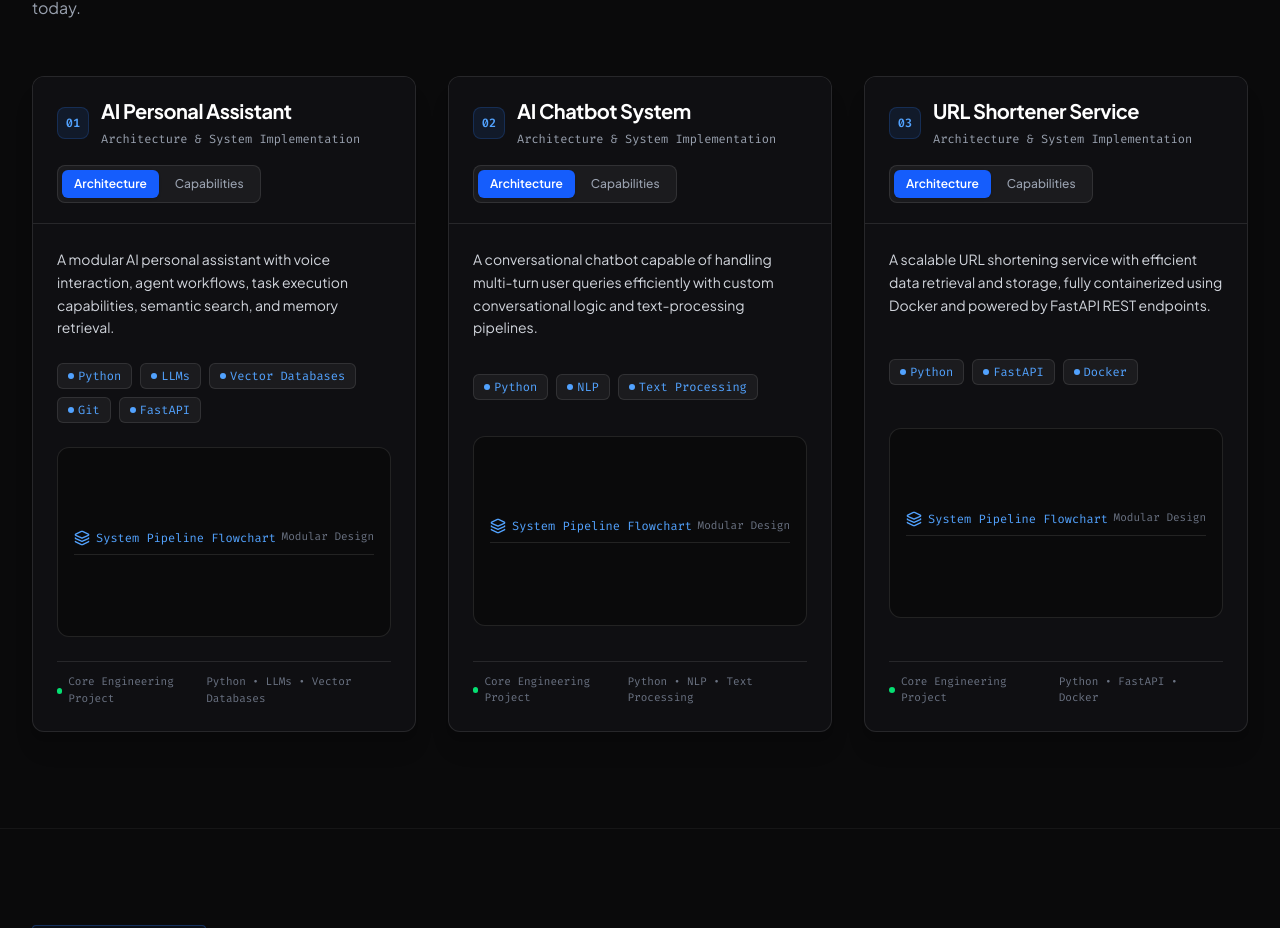
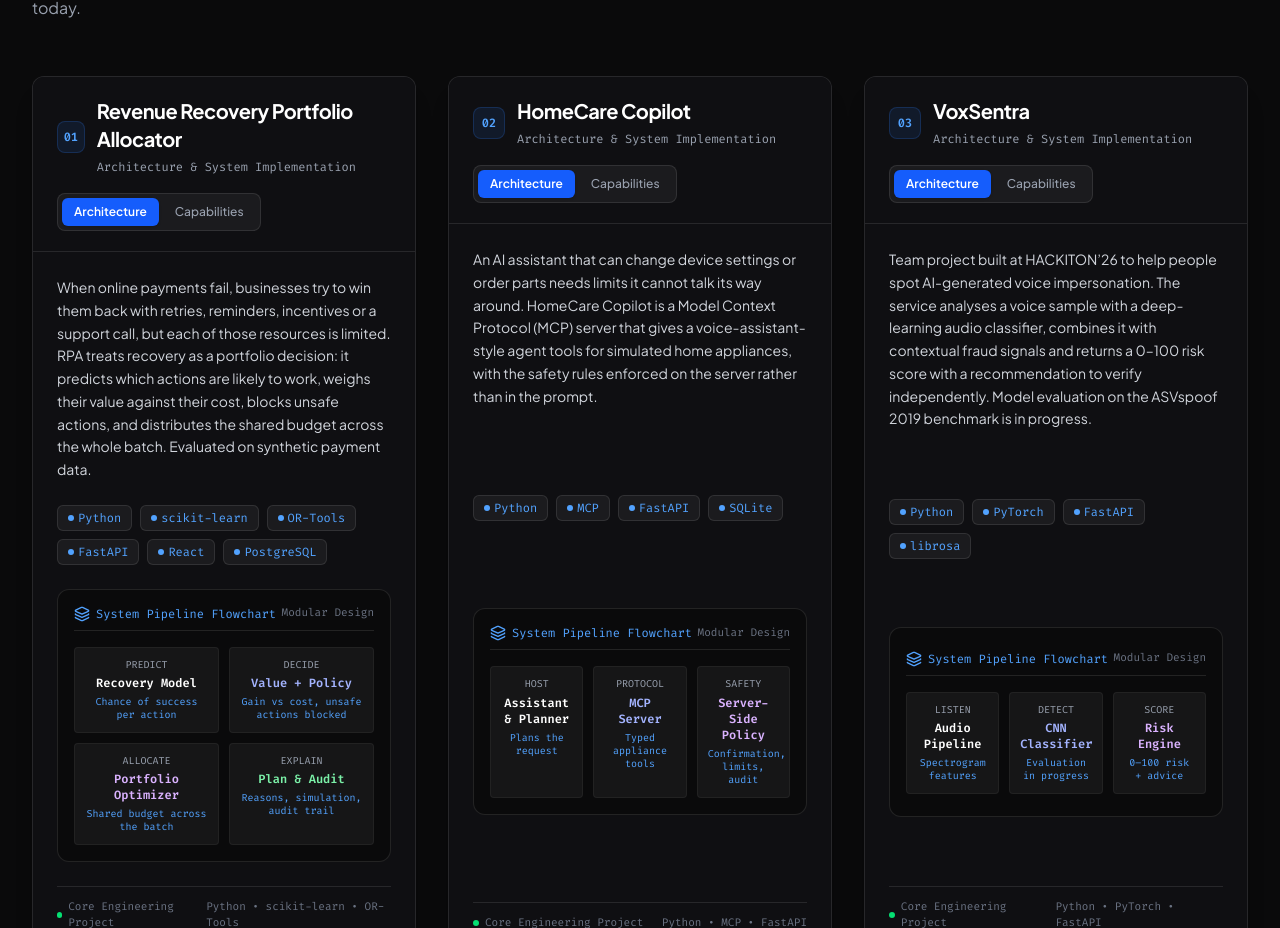
Before and after one commit to UniversalCodeBin/Portfolio, a React (Vite) app: page / in a window 1280 px wide. Shown: the part 1872-2800 px from the top of the page. Built offline with nearby package versions, Linux system fonts and the light colour scheme.

Commit message:
Update portfolio data: projects, skills, achievements

```diff
--- a/src/data/portfolioData.ts
+++ b/src/data/portfolioData.ts
@@ -2,71 +2,110 @@ import { Project, SkillCategory, Publication, Achievement, EducationItem } from
 
 export const PERSONAL_INFO = {
   name: 'Shriram R',
-  role: 'AI Engineer • Software Developer • AI Researcher',
-  tagline: 'Building modular AI systems, high-performance software, and deep-learning research solutions.',
-  bio: 'Artificial Intelligence and Data Science undergraduate at Francis Xavier Engineering College with a focus on designing practical AI systems, robust software applications, and research-oriented machine learning architectures.',
+  role: 'Applied AI • Optimization • Python Backend',
+  tagline: 'Building AI systems that make safe, auditable decisions.',
+  bio: 'Artificial Intelligence and Data Science undergraduate at Francis Xavier Engineering College. I build AI systems that turn predictions into decisions people can trust, combining machine learning, optimization and backend engineering.',
   email: 'shriramr.ug.25.ad@francisxavier.ac.in',
   phone: '+91 8098539764',
   location: 'Tiruchirappalli, Tamil Nadu, India',
   linkedin: 'https://linkedin.com/in/shriram2008/',
   github: 'https://github.com/UniversalCodeBin',
-  status: 'Available for opportunities',
+  status: 'Open to AI/ML & backend internships',
   stats: [
     { label: 'Degree', value: 'B.Tech AI & DS', detail: 'Artificial Intelligence & Data Science' },
-    { label: 'Academic Standing', value: '8.856 / 10', detail: 'Cumulative Grade Point Average (CGPA)' },
+    { label: 'Academic Standing', value: '8.667 / 10', detail: 'Cumulative Grade Point Average (CGPA)' },
     { label: 'Expected Graduation', value: 'May 2029', detail: 'Francis Xavier Engineering College' },
-    { label: 'Core Languages', value: '7 Languages', detail: 'Python, C, C++, Java, JS, HTML, CSS' },
+    { label: 'Core Languages', value: 'Python first', detail: 'Python, TypeScript, JavaScript, SQL, C' },
   ],
 };
 
 export const PROJECTS: Project[] = [
   {
-    id: 'ai-personal-assistant',
+    id: 'revenue-recovery-portfolio-allocator',
     number: '01',
-    title: 'AI Personal Assistant',
-    technologies: ['Python', 'LLMs', 'Vector Databases', 'Git', 'FastAPI'],
-    description: 'A modular AI personal assistant with voice interaction, agent workflows, task execution capabilities, semantic search, and memory retrieval.',
+    title: 'Revenue Recovery Portfolio Allocator',
+    technologies: ['Python', 'scikit-learn', 'OR-Tools', 'FastAPI', 'React', 'PostgreSQL'],
+    description:
+      'When online payments fail, businesses try to win them back with retries, reminders, incentives or a support call, but each of those resources is limited. RPA treats recovery as a portfolio decision: it predicts which actions are likely to work, weighs their value against their cost, blocks unsafe actions, and distributes the shared budget across the whole batch. Evaluated on synthetic payment data.',
     highlights: [
-      'Voice interaction & audio synthesis pipelines',
-      'Agent workflows and automated task execution',
-      'Semantic search and memory retrieval via vector databases',
-      'REST APIs with FastAPI emphasizing reliability and scalable software design',
-      'Modular micro-service architecture for extensibility'
+      'Machine learning model estimates how likely each recovery action is to succeed',
+      'Expected-value layer weighs the gain of each action against its cost',
+      'Policy rules block actions that would be unsafe or non-compliant',
+      'Optimizer allocates limited retries, messages, incentives and agent time across the whole portfolio',
+      'Dashboard with a plain-language reason per transaction, outcome simulation and a full audit trail',
     ],
-    architectureType: 'assistant',
-    githubUrl: 'https://github.com/UniversalCodeBin',
+    architectureType: 'url_shortener',
+    pipeline: [
+      { stage: 'PREDICT', title: 'Recovery Model', note: 'Chance of success per action' },
+      { stage: 'DECIDE', title: 'Value + Policy', note: 'Gain vs cost, unsafe actions blocked' },
+      { stage: 'ALLOCATE', title: 'Portfolio Optimizer', note: 'Shared budget across the batch' },
+      { stage: 'EXPLAIN', title: 'Plan & Audit', note: 'Reasons, simulation, audit trail' },
+    ],
+    githubUrl: 'https://github.com/UniversalCodeBin/Recovery-Portfolio-Allocator-RPA-',
   },
   {
-    id: 'ai-chatbot-system',
+    id: 'homecare-copilot',
     number: '02',
-    title: 'AI Chatbot System',
-    technologies: ['Python', 'NLP', 'Text Processing'],
-    description: 'A conversational chatbot capable of handling multi-turn user queries efficiently with custom conversational logic and text-processing pipelines.',
+    title: 'HomeCare Copilot',
+    technologies: ['Python', 'MCP', 'FastAPI', 'SQLite'],
+    description:
+      'An AI assistant that can change device settings or order parts needs limits it cannot talk its way around. HomeCare Copilot is a Model Context Protocol (MCP) server that gives a voice-assistant-style agent tools for simulated home appliances, with the safety rules enforced on the server rather than in the prompt.',
     highlights: [
-      'Multi-turn conversational state tracking',
-      'Custom text-processing pipelines and token normalization',
-      'Context-aware response generation logic',
-      'System debugging and optimization for low-latency response reliability',
-      'Intent classification and fallback handling'
+      'Tools to diagnose appliance problems and recommend maintenance',
+      'Safe settings changes and previews of device actions before they run',
+      'Replacement-part ordering with explicit confirmation and spending limits',
+      'Duplicate orders prevented and every action written to an audit log',
+      'Host app that plans each request and shows the tool calls step by step (rule-based planner; simulated appliances)',
     ],
-    architectureType: 'chatbot',
-    githubUrl: 'https://github.com/UniversalCodeBin',
+    architectureType: 'url_shortener',
+    pipeline: [
+      { stage: 'HOST', title: 'Assistant & Planner', note: 'Plans the request' },
+      { stage: 'PROTOCOL', title: 'MCP Server', note: 'Typed appliance tools' },
+      { stage: 'SAFETY', title: 'Server-Side Policy', note: 'Confirmation, limits, audit' },
+    ],
+    githubUrl: 'https://github.com/UniversalCodeBin/HomeCare-Copilot',
+  },
+  {
+    id: 'voxsentra',
+    number: '03',
+    title: 'VoxSentra',
+    technologies: ['Python', 'PyTorch', 'FastAPI', 'librosa'],
+    description:
+      'Team project built at HACKITON’26 to help people spot AI-generated voice impersonation. The service analyses a voice sample with a deep-learning audio classifier, combines it with contextual fraud signals and returns a 0–100 risk score with a recommendation to verify independently. Model evaluation on the ASVspoof 2019 benchmark is in progress.',
+    highlights: [
+      'Speech converted into spectrogram features and scored by a CNN classifier',
+      'Contextual fraud signals combined into a single 0–100 risk score',
+      'Privacy-first: raw audio is deleted as soon as it has been analysed',
+      'Clearly reports demo mode until the trained model has been evaluated',
+    ],
+    architectureType: 'url_shortener',
+    pipeline: [
+      { stage: 'LISTEN', title: 'Audio Pipeline', note: 'Spectrogram features' },
+      { stage: 'DETECT', title: 'CNN Classifier', note: 'Evaluation in progress' },
+      { stage: 'SCORE', title: 'Risk Engine', note: '0–100 risk + advice' },
+    ],
+    githubUrl: 'https://github.com/UniversalCodeBin/VoxSentra',
   },
   {
     id: 'url-shortener-service',
-    number: '03',
+    number: '04',
     title: 'URL Shortener Service',
-    technologies: ['Python', 'FastAPI', 'Docker'],
-    description: 'A scalable URL shortening service with efficient data retrieval and storage, fully containerized using Docker and powered by FastAPI REST endpoints.',
+    technologies: ['Python', 'FastAPI', 'PostgreSQL', 'Redis', 'Docker'],
+    description:
+      'A backend service built to practise clean, production-style architecture: create short links, redirect quickly through a cache in front of the database, track clicks and run the whole stack in containers.',
     highlights: [
-      'High-throughput REST API built with FastAPI',
-      'Efficient data retrieval algorithms and compact key generation',
-      'Containerized deployment setup with Docker',
-      'Structured request validation and error boundary handling',
-      'Low-overhead persistence layer for rapid redirection'
+      'Layered API, service and data-access design',
+      'Fast redirects through a Redis cache in front of PostgreSQL',
+      'Click analytics for every short link',
+      'Containerized with Docker Compose',
     ],
     architectureType: 'url_shortener',
-    githubUrl: 'https://github.com/UniversalCodeBin',
+    pipeline: [
+      { stage: 'API', title: 'FastAPI Service', note: 'Create & resolve links' },
+      { stage: 'CACHE', title: 'Redis', note: 'Fast redirects' },
+      { stage: 'STORE', title: 'PostgreSQL', note: 'Links & click analytics' },
+    ],
+    githubUrl: 'https://github.com/UniversalCodeBin/Url_Shortener',
   },
 ];
 
@@ -74,31 +113,32 @@ export const SKILL_CATEGORIES: SkillCategory[] = [
   {
     category: 'Programming Languages',
     skills: [
-      { name: 'Python', description: 'Primary language for AI systems, backend microservices, and NLP', iconName: 'Terminal' },
-      { name: 'C', description: 'Low-level systems programming and memory management', iconName: 'Cpu' },
-      { name: 'C++', description: 'High-performance computing and algorithmic data structures', iconName: 'Code2' },
-      { name: 'Java', description: 'Object-oriented application development and enterprise patterns', iconName: 'Coffee' },
-      { name: 'JavaScript', description: 'Interactive frontend development and dynamic web scripting', iconName: 'Braces' },
-      { name: 'HTML', description: 'Semantic document structure and web accessibility standards', iconName: 'Layout' },
-      { name: 'CSS', description: 'Responsive layout systems, flexbox, grid, and modern styling', iconName: 'Palette' },
+      { name: 'Python', description: 'Primary language for machine learning, optimization and backend services', iconName: 'Terminal' },
+      { name: 'TypeScript', description: 'Typed frontend code for project dashboards', iconName: 'Braces' },
+      { name: 'JavaScript', description: 'Interactive web interfaces', iconName: 'Braces' },
+      { name: 'SQL', description: 'Querying and modelling relational data', iconName: 'Table' },
+      { name: 'C', description: 'Programming fundamentals and problem solving', iconName: 'Cpu' },
+      { name: 'HTML & CSS', description: 'Page structure and responsive styling', iconName: 'Layout' },
     ],
   },
   {
-    category: 'Libraries & Frameworks',
+    category: 'AI, ML & Optimization',
     skills: [
-      { name: 'NumPy', description: 'Numerical computing, multi-dimensional array operations, and linear algebra', iconName: 'Grid' },
-      { name: 'Pandas', description: 'Data structures, exploratory data analysis, and tabular data transformation', iconName: 'Table' },
-      { name: 'FastAPI', description: 'High-performance asynchronous Python REST APIs and OpenAPI schemas', iconName: 'Zap' },
+      { name: 'scikit-learn', description: 'Classical machine learning models and evaluation', iconName: 'Cpu' },
+      { name: 'PyTorch', description: 'Deep learning for audio classification', iconName: 'Zap' },
+      { name: 'NumPy & Pandas', description: 'Numerical computing and data preparation', iconName: 'Grid' },
+      { name: 'OR-Tools', description: 'Integer linear programming for resource allocation', iconName: 'Code2' },
     ],
   },
   {
-    category: 'Developer Tools',
+    category: 'Backend & Infrastructure',
     skills: [
-      { name: 'Git', description: 'Distributed version control, branching strategies, and codebase maintenance', iconName: 'GitBranch' },
-      { name: 'GitHub', description: 'Remote code repository management and collaboration workflow', iconName: 'Github' },
-      { name: 'Docker', description: 'Application containerization and reproducible runtime environments', iconName: 'Box' },
-      { name: 'Firebase', description: 'Cloud data storage, user authentication, and backend services', iconName: 'Flame' },
-      { name: 'VS Code', description: 'Extensible integrated development environment and debugging workflows', iconName: 'FileCode' },
+      { name: 'FastAPI', description: 'REST services for ML and data workflows', iconName: 'Zap' },
+      { name: 'Model Context Protocol', description: 'Tool servers that let AI agents act safely', iconName: 'Box' },
+      { name: 'PostgreSQL & Redis', description: 'Relational storage and caching', iconName: 'Table' },
+      { name: 'Docker', description: 'Containerized, reproducible environments', iconName: 'Box' },
+      { name: 'Git & GitHub Actions', description: 'Version control and continuous integration', iconName: 'GitBranch' },
+      { name: 'React', description: 'Dashboards for project results', iconName: 'Layout' },
     ],
   },
 ];
@@ -108,57 +148,72 @@ export const PUBLICATION: Publication = {
   conference: "SMART'25 International Conference",
   presentationType: 'Presented at International Conference',
   authorship: 'Co-authored Paper',
-  focusArea: 'Marine Biodiversity & Applied NLP',
+  focusArea: 'Applied NLP for Marine Biodiversity',
   methodologies: [
-    'BERT (Bidirectional Encoder Representations from Transformers)',
+    'BERT',
     'Word2Vec Embeddings',
     'Natural Language Processing',
     'Machine Learning Classifiers',
-    'Taxonomic Text Feature Extraction'
   ],
-  description: 'Co-authored and presented research exploring natural language processing techniques to classify and identify marine species from scientific taxonomies and biological literature, utilizing transformer models (BERT) and vector space semantics (Word2Vec).'
+  description: 'Co-authored and presented research applying natural language processing to marine species identification, using BERT and Word2Vec representations with machine learning classifiers.',
 };
 
 export const ACHIEVEMENTS: Achievement[] = [
   {
-    id: 'google-gemini',
-    title: 'Google Gemini Certified',
-    subtitle: 'Gemini Certified University Student',
-    description: 'Demonstrated proficiency in prompt engineering, advanced multimodal AI integration, and LLM orchestration tools.',
-    category: 'Recognition',
-    badge: 'AI Certification',
+    id: 'ryhathon-2026',
+    title: '2nd Place, RYHATHON 2026',
+    subtitle: '36-hour hackathon by Ryha Technologies',
+    description: 'Placed second with team ASTRIX and won INR 10,000 at a 36-hour hackathon held at Francis Xavier Engineering College.',
+    category: 'Hackathon',
+    badge: 'Winner – 2nd Place',
   },
   {
-    id: 'sih-2025',
-    title: 'Smart India Hackathon 2025',
-    subtitle: 'National-Scale Hackathon Participant',
-    description: 'Participated in a premier national-scale hackathon, collaborating on engineering solutions and software implementations under intense time constraints.',
+    id: 'hackathons',
+    title: 'National Hackathons',
+    subtitle: 'SIH 2025 · HACKITON’26 · Bharatiya Antariksh Hackathon 2026 · AI in Healthcare 2026 · United Hacks V7',
+    description: 'Built and pitched prototypes under tight deadlines, including VoxSentra at HACKITON’26.',
     category: 'Hackathon',
-    badge: 'National Hackathon',
+    badge: 'Participant',
+  },
+  {
+    id: 'nptel-python',
+    title: 'The Joy of Computing using Python',
+    subtitle: 'NPTEL',
+    description: 'Completed with a score of 84/100.',
+    category: 'Certification',
+    badge: 'NPTEL',
+  },
+  {
+    id: 'google-gemini',
+    title: 'Gemini Certified University Student',
+    subtitle: 'Google for Education',
+    description: 'Google for Education certification in using Gemini.',
+    category: 'Certification',
+    badge: 'Google',
   },
   {
     id: 'cert-python-ds',
-    title: 'Python 101 for Data Science',
-    subtitle: 'IBM Technical Certification',
-    description: 'Completed comprehensive course covering foundational Python programming, data structures, and data science methodologies.',
+    title: 'Python for Data Science',
+    subtitle: 'IBM',
+    description: 'Foundations of Python programming for data science.',
     category: 'Certification',
-    badge: 'IBM Certified',
+    badge: 'IBM',
   },
   {
-    id: 'cert-py4e',
-    title: 'Python for Everybody',
-    subtitle: 'Technical Certification',
-    description: 'Mastered programming concepts, web data extraction, database interaction, and algorithmic thinking.',
+    id: 'cert-more',
+    title: 'Python for Everybody · Deloitte Data Analytics Job Simulation',
+    subtitle: 'Course and job simulation (Forage)',
+    description: 'Python fundamentals and a practical data analytics simulation.',
     category: 'Certification',
-    badge: 'Course Completion',
+    badge: 'Completed',
   },
   {
     id: 'iot-internship',
     title: 'Smart Innovations with Internet of Things',
-    subtitle: 'IoT Internship',
-    description: 'Completed hands-on internship exploring connected sensor systems, hardware-software interfacing, and embedded IoT architectures.',
+    subtitle: 'Internship program',
+    description: 'Introductory program on connected sensor systems and IoT applications.',
     category: 'Internship',
-    badge: 'Internship Completed',
+    badge: 'Completed',
   },
 ];
 
@@ -167,13 +222,13 @@ export const EDUCATION_DATA: EducationItem[] = [
     institution: 'Francis Xavier Engineering College',
     degree: 'Bachelor of Technology in Artificial Intelligence and Data Science',
     location: 'Tirunelveli, Tamil Nadu',
-    timeline: 'Expected May 2029',
+    timeline: 'Aug 2025 – May 2029 (Expected)',
     scoreLabel: 'CGPA',
-    scoreValue: '8.856 / 10',
+    scoreValue: '8.667 / 10',
     highlights: [
-      'Core focus on Machine Learning, Neural Networks, Data Structures, and Algorithm Design',
-      'Active researcher in applied NLP & deep learning solutions',
-      'Maintained consistent top academic performance (8.856 CGPA)'
+      'Coursework: Data Structures & Algorithms, Object-Oriented Programming, Database Management Systems, Machine Learning, Operating Systems, Computer Networks',
+      'Co-authored NLP research presented at the SMART’25 International Conference',
+      '2nd place at RYHATHON 2026',
     ],
   },
   {
@@ -184,8 +239,7 @@ export const EDUCATION_DATA: EducationItem[] = [
     scoreLabel: 'Percentage',
     scoreValue: '81.8%',
     highlights: [
-      'Rigorous foundation in Mathematics, Physics, and Computer Science',
-      'Active participation in student leadership and academic competitions'
+      'Mathematics, Physics and Computer Science',
     ],
   },
 ];
@@ -193,16 +247,16 @@ export const EDUCATION_DATA: EducationItem[] = [
 export const EXTRACURRICULAR_DATA = {
   ncc: {
     title: 'National Cadet Corps (NCC)',
-    role: 'Former Active NCC Member',
-    description: 'Developed rigorous discipline, team-first leadership, and crisis management skills through regimented drills, community service, and team exercises.',
+    role: 'Former NCC Cadet',
+    description: 'Built discipline, teamwork and leadership through drills, camps and community service.',
     pillars: ['Discipline', 'Teamwork', 'Leadership', 'Resilience'],
   },
   hobbies: [
+    { name: 'Volunteer Teaching', detail: 'Taught 9th–12th standard students with Talent Quest for India (Oct 2026)' },
+    { name: 'Hackathons', detail: 'Rapid prototyping with a team under strict deadlines' },
     { name: 'Coding Challenges', detail: 'Algorithmic problem solving and data structures' },
-    { name: 'AI Projects', detail: 'Prototyping agent workflows and experimenting with models' },
-    { name: 'Hackathons', detail: 'Rapid collaborative prototyping under strict deadlines' },
-    { name: 'Chess', detail: 'Strategic planning, pattern recognition, and tactical calculation' },
-    { name: 'Drawing', detail: 'Visual composition, creative sketching, and aesthetic balance' },
+    { name: 'Chess', detail: 'Strategic planning and pattern recognition' },
+    { name: 'Drawing', detail: 'Creative sketching and visual composition' },
   ],
   languages: [
     { name: 'English', proficiency: 'Professional Working Proficiency' },
```
